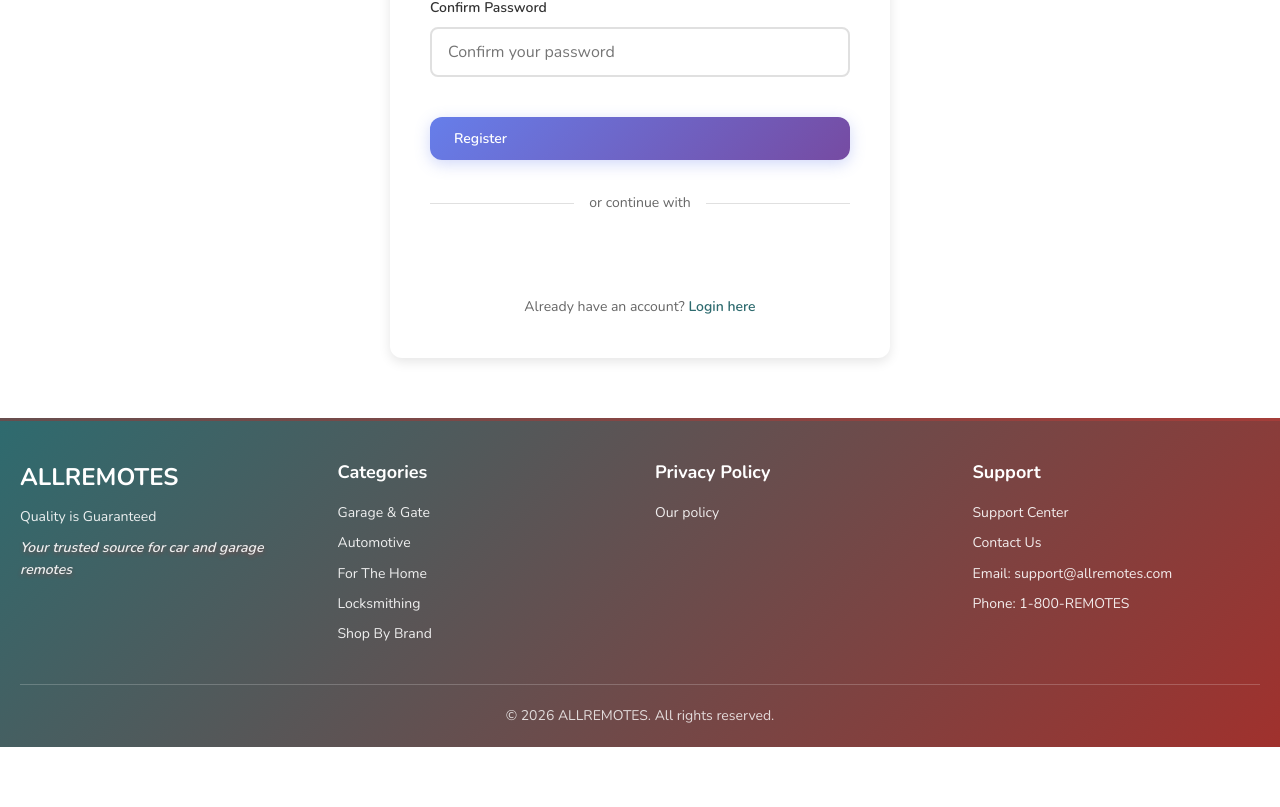
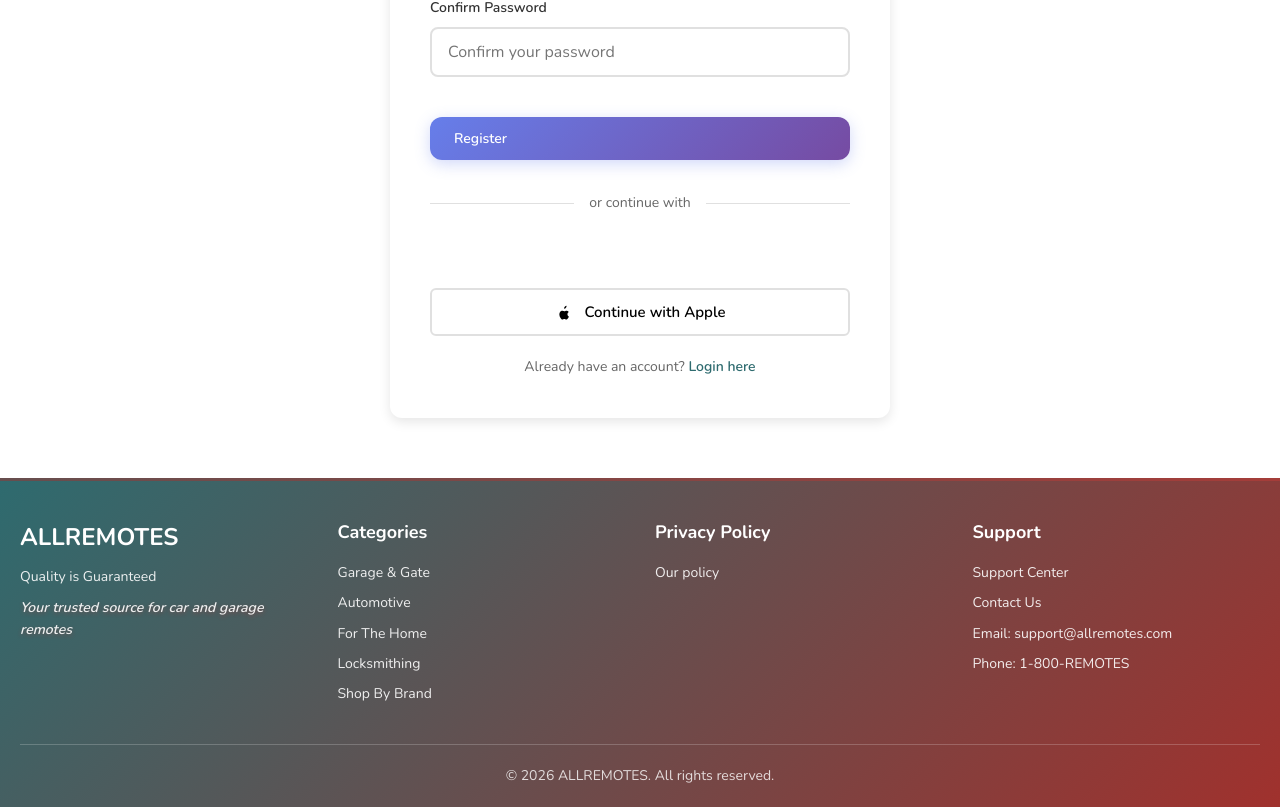
Before and after one commit to RemoteKing-Interns/allremotes, a Next.js app: page /register in a window 1280 px wide. Shown: the part 801-1608 px from the top of the page. Before the commit the page ends 1548 px from the top, so only its background shows below. Built offline with nearby package versions, Linux system fonts and the light colour scheme; no server answers.

Commit message:
fixed buttons

```diff
--- a/src/app/(site)/register/page.tsx
+++ b/src/app/(site)/register/page.tsx
@@ -15,15 +15,12 @@ const Register = () => {
   const [confirmPassword, setConfirmPassword] = useState('');
   const [error, setError] = useState('');
   const [loading, setLoading] = useState(false);
-  const [showAppleLogin, setShowAppleLogin] = useState(false);
+  const [showAppleLogin, setShowAppleLogin] = useState(true);
   const { register, loginWithOAuth } = useAuth();
   const router = useRouter();
 
   useEffect(() => {
-    setShowAppleLogin(isAppleDevice());
-
-    // Load Apple Sign In SDK
-    if (isAppleDevice()) {
+    // Load Apple Sign In SDK on all devices
     const script = document.createElement('script');
     script.src = 'https://appleid.cdn-apple.com/appleauth/static/jsapi/appleid/1/en_US/appleid.auth.js';
     script.async = true;
@@ -45,7 +42,6 @@ const Register = () => {
         document.body.removeChild(script);
       }
     };
-    }
   }, []);
 
   const handleSubmit = async (e) => {
--- a/src/styles/pages/Auth.css
+++ b/src/styles/pages/Auth.css
@@ -172,17 +172,17 @@
 
 .btn-apple {
   color: #000;
-  background-color: #000;
+  background-color: #fff;
+  border-color: var(--gray-medium);
+}
+
+.btn-apple:hover:not(:disabled) {
+  background-color: var(--gray-light);
   border-color: #000;
 }
 
-.btn-apple:hover:not(:disabled) {
-  background-color: #333;
-  border-color: #333;
-}
-
 .btn-apple svg {
-  fill: #fff;
+  fill: #000;
 }
 
 @media (max-width: 768px) {
```
Also changed, not shown: src/app/(site)/login/page.tsx (+2 -6 lines). Lines whose indentation alone changed are shown as unchanged.
